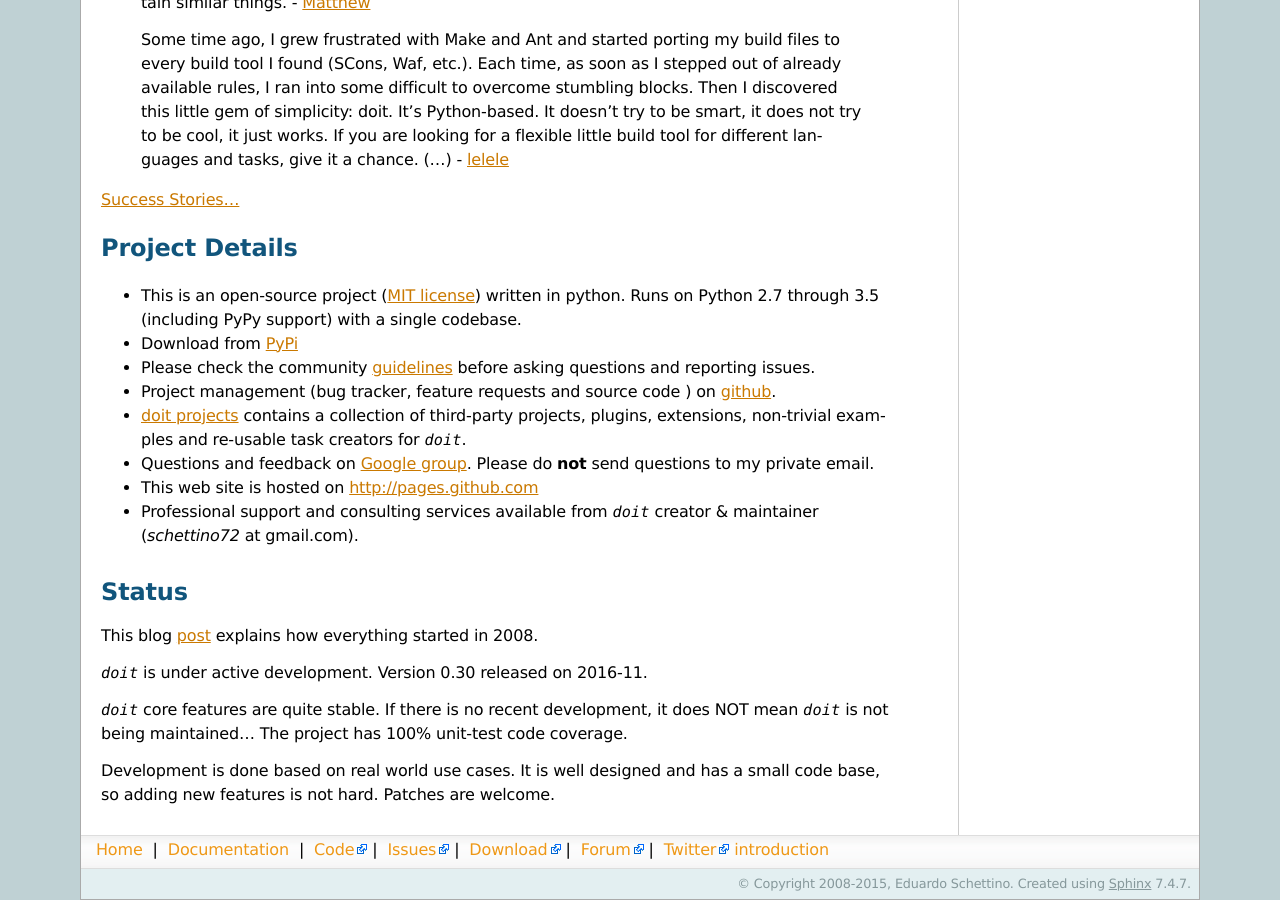
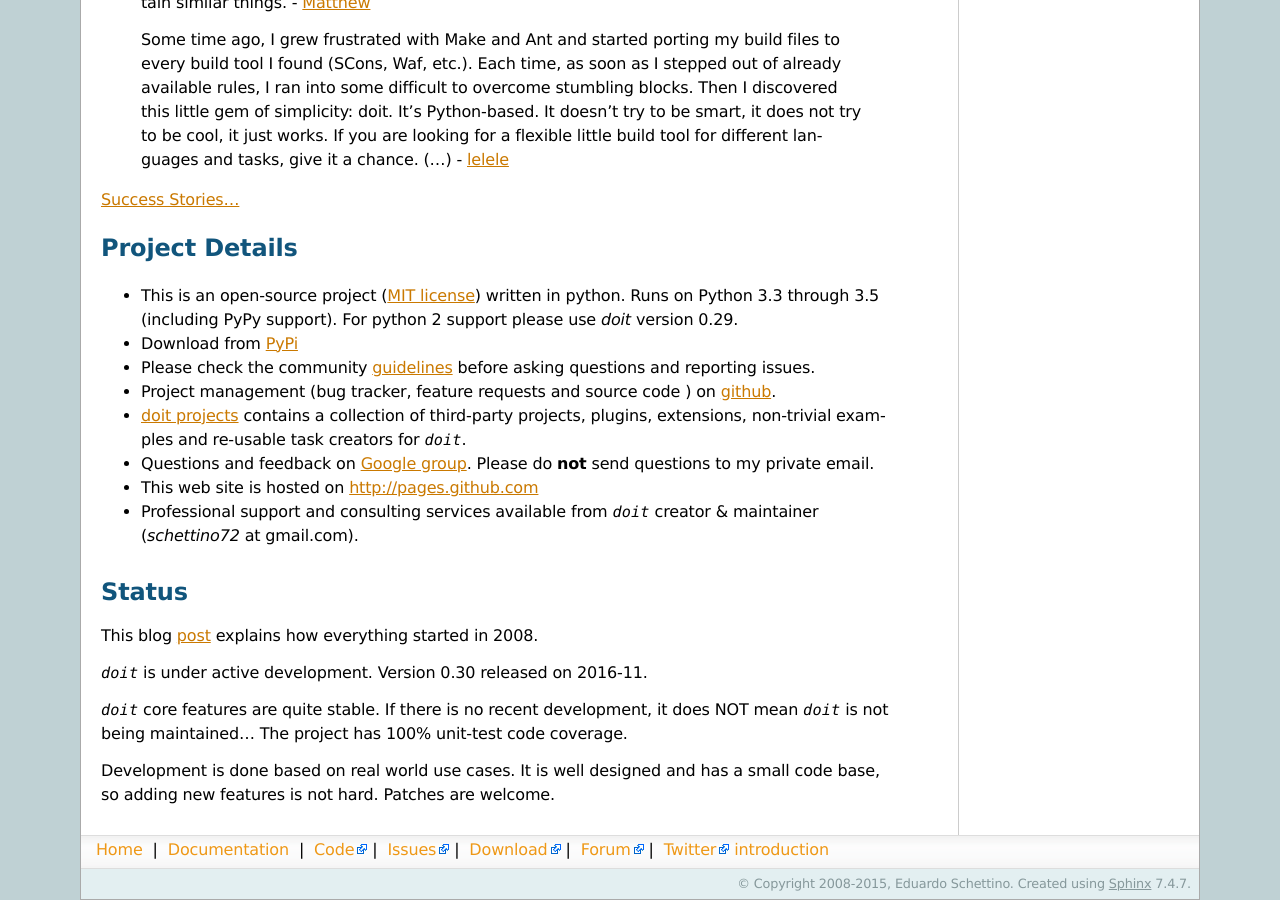
Before and after one commit to pydoit/doit, a Sphinx documentation site: the page built from doc/index.rst, in a window 1280 px wide and 900 px high, scrolled down 3109 px. Built offline with Sphinx 7.4.7, drawn with Linux system fonts in a browser that asks for light colours.

Commit message:
note on index that python2 support was dropped.

```diff
--- a/doc/index.rst
+++ b/doc/index.rst
@@ -163,8 +163,7 @@
 
 * This is an open-source project
   (`MIT license <http://opensource.org/licenses/mit-license.php>`_)
-  written in python. Runs on Python 2.7 through 3.5 (including PyPy support)
-  with a single codebase.
+  written in python. Runs on Python 3.3 through 3.5 (including PyPy support). For python 2 support please use *doit* version 0.29.
 
 * Download from `PyPi <http://pypi.python.org/pypi/doit>`_
 
```
